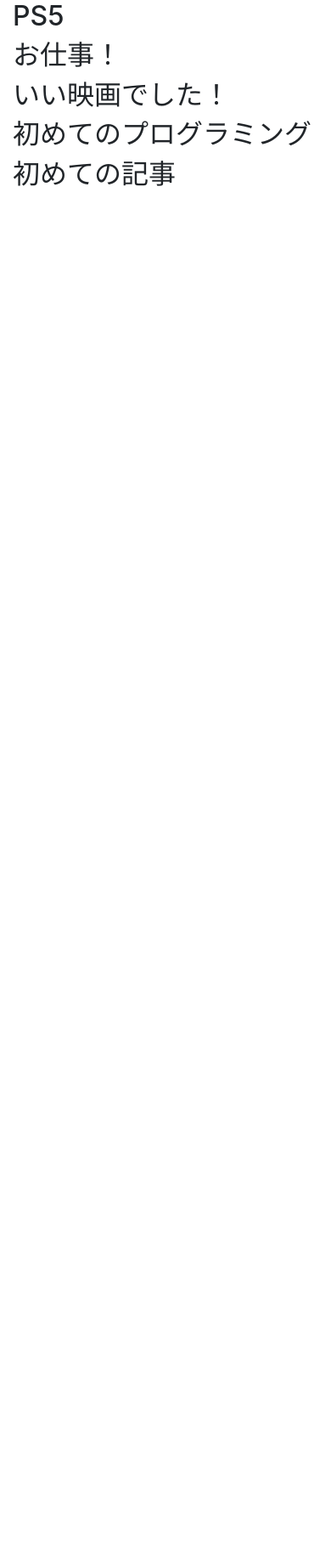
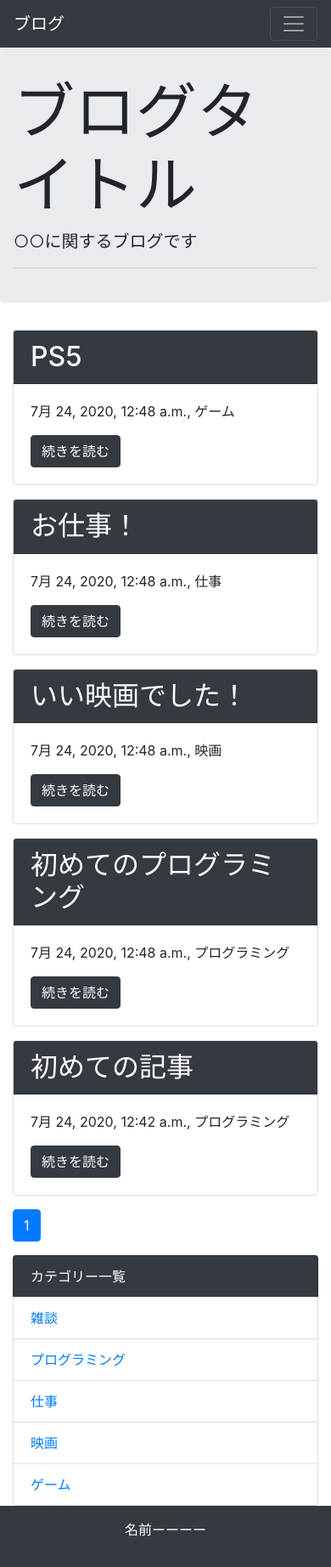
Before and after one commit to yoshihiro-tech/djLunch, a Django app: page / in a window 390 px wide. Shown: the whole page at 85% size. Before the commit the page ends 219 px from the top, so only its background shows below. Run offline with Django 3.2, Linux system fonts and the light colour scheme; data comes from the database, SQL or seed files in the repository; both versions use the stored data as it was after the commit; some libraries are stand-ins or nearby versions.

Commit message:
Completion.

```diff
--- /dev/null
+++ b/blog/context_processors.py
@@ -0,0 +1,9 @@
+from .models import Category
+
+
+def common(request):
+    """テンプレートに渡すデータ"""
+    context = {
+        'category_list': Category.objects.all()
+    }
+    return context
--- a/blog/models.py
+++ b/blog/models.py
@@ -23,3 +23,16 @@
 
     def __str__(self):
         return self.title
+
+
+class Comment(models.Model):
+    """ブログのコメント"""
+
+    name = models.CharField('お名前', max_length=30, default='名無し')
+    text = models.TextField('本文')
+    post = models.ForeignKey(Post, verbose_name='紐づく記事',
+                             on_delete=models.PROTECT)
+    created_at = models.DateTimeField('作成日', default=timezone.now)
+
+    def __str__(self):
+        return self.text[:10]
--- a/blog/templates/blog/base.html
+++ b/blog/templates/blog/base.html
@@ -11,10 +11,65 @@
           crossorigin="anonymous">
 </head>
 <body>
+<nav class="navbar navbar-expand-lg navbar-dark bg-dark">
+    <a class="navbar-brand" href="#">ブログ</a>
+    <button class="navbar-toggler" type="button" data-toggle="collapse"
+            data-target="#navbarSupportedContent"
+            aria-controls="navbarSupportedContent" aria-expanded="false"
+            aria-label="Toggle navigation">
+        <span class="navbar-toggler-icon"></span>
+    </button>
+
+    <div class="collapse navbar-collapse" id="navbarSupportedContent">
+        <ul class="navbar-nav mr-auto">
+            <li class="nav-item active">
+                <a class="nav-link" href="{% url 'blog:index' %}">Home </a>
+            </li>
+            {% if user.is_superuser %}
+                <li class="nav-item">
+                    <a class="nav-link" href="{% url 'admin:index' %}">Admin</a>
+                </li>
+            {% endif %}
+        </ul>
+        <form class="form-inline my-2 my-lg-0" method="GET"
+              action="{% url 'blog:index' %}">
+            <input class="form-control mr-sm-2" type="text" placeholder="Search"
+                   aria-label="Search" name="keyword">
+            <button class="btn btn-outline-success my-2 my-sm-0" type="submit">
+                Search
+            </button>
+        </form>
+    </div>
+</nav>
+
+<div class="jumbotron">
+    <h1 class="display-3">ブログタイトル</h1>
+    <p class="lead">○○に関するブログです</p>
+    <hr class="my-2">
+</div>
+
 <div class="container">
-    {% block content %}
-    {% endblock %}
+    <div class="row">
+        <div class="col-md-8">
+            {% block content %}
+            {% endblock %}
+        </div>
+        <div class="col-md-4">
+            <ul class="list-group">
+                <li class="list-group-item bg-dark text-white">カテゴリー一覧</li>
+                {% for category in category_list %}
+                    <li class="list-group-item"><a
+                            href="{% url 'blog:category' category.pk %}"> {{ category }}</a>
+                    </li>
+                {% endfor %}
+            </ul>
+        </div>
+    </div>
 </div>
+
+<footer class="bg-dark text-white text-center py-3">
+    <p>名前ーーーー</p>
+</footer>
 
 <script src="https://code.jquery.com/jquery-3.2.1.slim.min.js"
         integrity="sha384-KJ3o2DKtIkvYIK3UENzmM7KCkRr/rE9/Qpg6aAZGJwFDMVNA/GpGFF93hXpG5KkN"
--- a/blog/templates/blog/post_list.html
+++ b/blog/templates/blog/post_list.html
@@ -2,6 +2,13 @@
 
 {% block content %}
     {% for post in post_list %}
-        <h2> {{ post.title }}</h2>
+        <div class="card mb-3">
+            <h2 class="card-header bg-dark text-white">{{ post.title }}</h2>
+            <div class="card-body">
+                <p>{{ post.created_at }}, {{ post.category }}</p>
+                <a href="{% url 'blog:detail' post.pk %}" class="btn btn-dark">続きを読む</a>
+            </div>
+        </div>
     {% endfor %}
+    {% include 'blog/page.html' %}
 {% endblock %}
--- a/blog/urls.py
+++ b/blog/urls.py
@@ -5,4 +5,7 @@
 
 urlpatterns = [
     path('', views.IndexView.as_view(), name='index'),
+    path('category/<int:pk>/', views.CategoryView.as_view(), name='category'),
+    path('detail/<int:pk>/', views.DetailView.as_view(), name='detail'),
+    path('comment/<int:post_pk>', views.CommentView.as_view(), name='comment'),
 ]
--- a/blog/views.py
+++ b/blog/views.py
@@ -1,11 +1,50 @@
+from django.db.models import Q
+from django.shortcuts import get_object_or_404, redirect
 from django.views import generic
-from .models import Post
+from .forms import CommentCreateForm
+from .models import Post, Comment
 
 
 class IndexView(generic.ListView):
     model = Post
+    paginate_by = 7
 
     def get_queryset(self):
-        """Sort the articles so that the most recent article is at the top."""
+        """
+        Sort the articles so that the most recent article is at the top.
+        Show the articles that match the search terms in the article
+        """
 
-        return Post.objects.order_by('-created_at')
+        queryset = Post.objects.order_by('-created_at')
+        keyword = self.request.GET.get('keyword')
+        if keyword:
+            queryset = queryset.filter(
+                Q(title__icontains=keyword) | Q(text__icontains=keyword))
+        return queryset
+
+
+class CategoryView(generic.ListView):
+    model = Post
+    paginate_by = 7
+
+    def get_queryset(self):
+        category_pk = self.kwargs['pk']
+        queryset = Post.objects.order_by('-created_at').filter(
+            category__pk=category_pk)
+        return queryset
+
+
+class DetailView(generic.DetailView):
+    model = Post
+
+
+class CommentView(generic.CreateView):
+    model = Comment
+    form_class = CommentCreateForm
+
+    def form_valid(self, form):
+        post_pk = self.kwargs['post_pk']
+        comment = form.save(commit=False)
+        comment.post = get_object_or_404(Post, pk=post_pk)
+        comment.save()
+        return redirect('blog:detail', pk=post_pk)
--- a/djLunch/settings.py
+++ b/djLunch/settings.py
@@ -52,6 +52,7 @@
                 'django.template.context_processors.request',
                 'django.contrib.auth.context_processors.auth',
                 'django.contrib.messages.context_processors.messages',
+                'blog.context_processors.common'
             ],
         },
     },
```
Also changed, not shown: blog/forms.py (added, +16 -0 lines), blog/templates/blog/comment_form.html (added, +16 -0 lines), blog/templates/blog/post_detail.html (added, +19 -0 lines), db.sqlite3.
